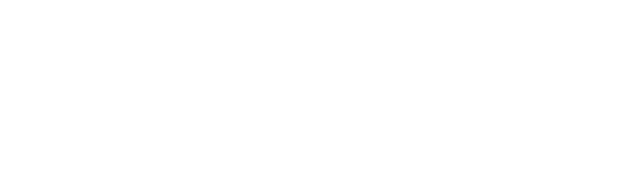
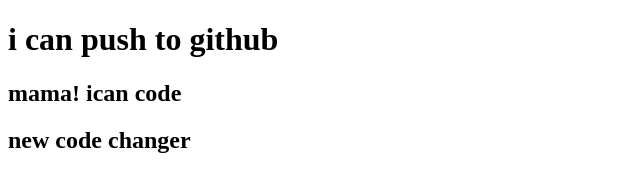
Before and after one commit to faiz8411/my-second-repo, a plain HTML site: page index.html in a window 1280 px wide. Shown: the whole page, without its empty margins (0-640 px from the left). Drawn offline with Linux system fonts and the light colour scheme.

Commit message:
aded header

```diff
--- a/index.html
+++ b/index.html
@@ -7,6 +7,8 @@
     <title>my second github repo</title>
 </head>
 <body>
-
+    <h1>i can push to github</h1>
+    <h2>mama! ican code</h2>
+    <h2>new code changer</h2>
 </body>
 </html>
```
